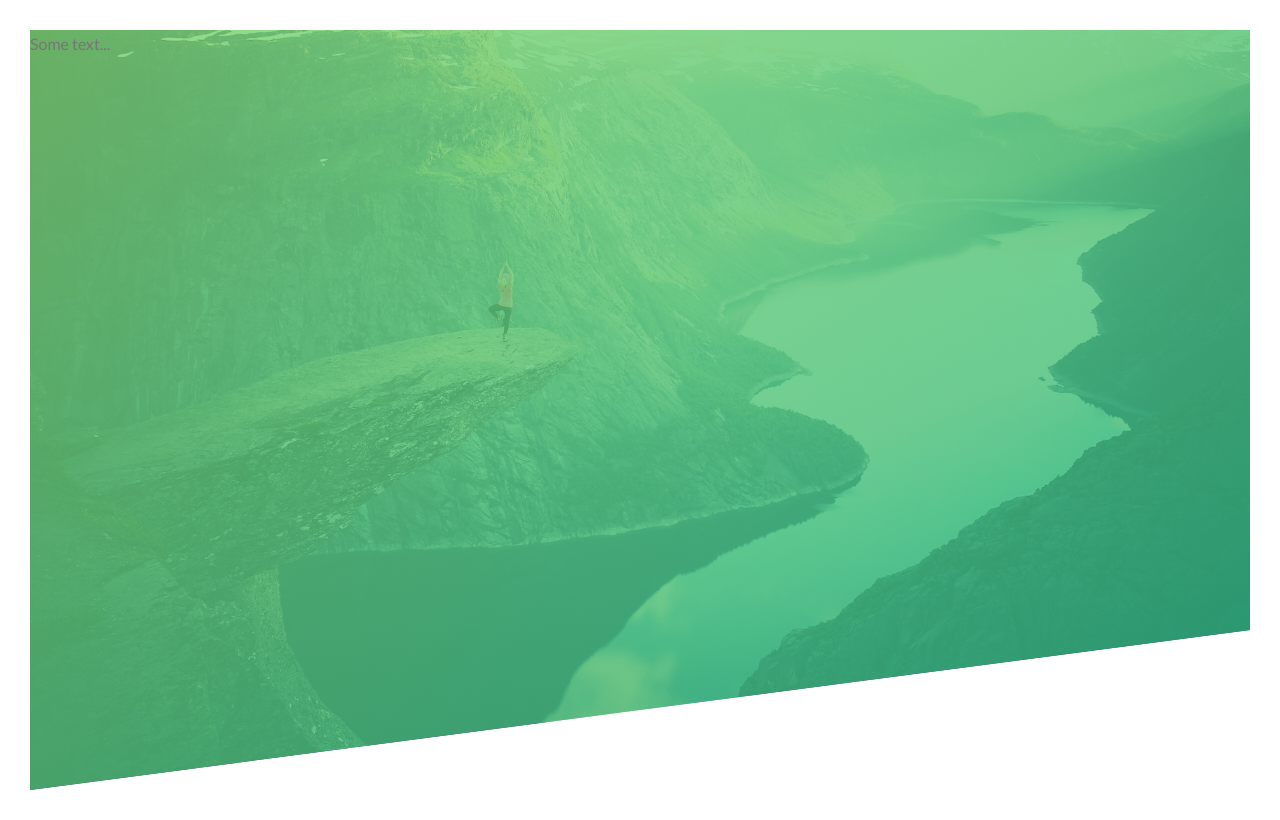
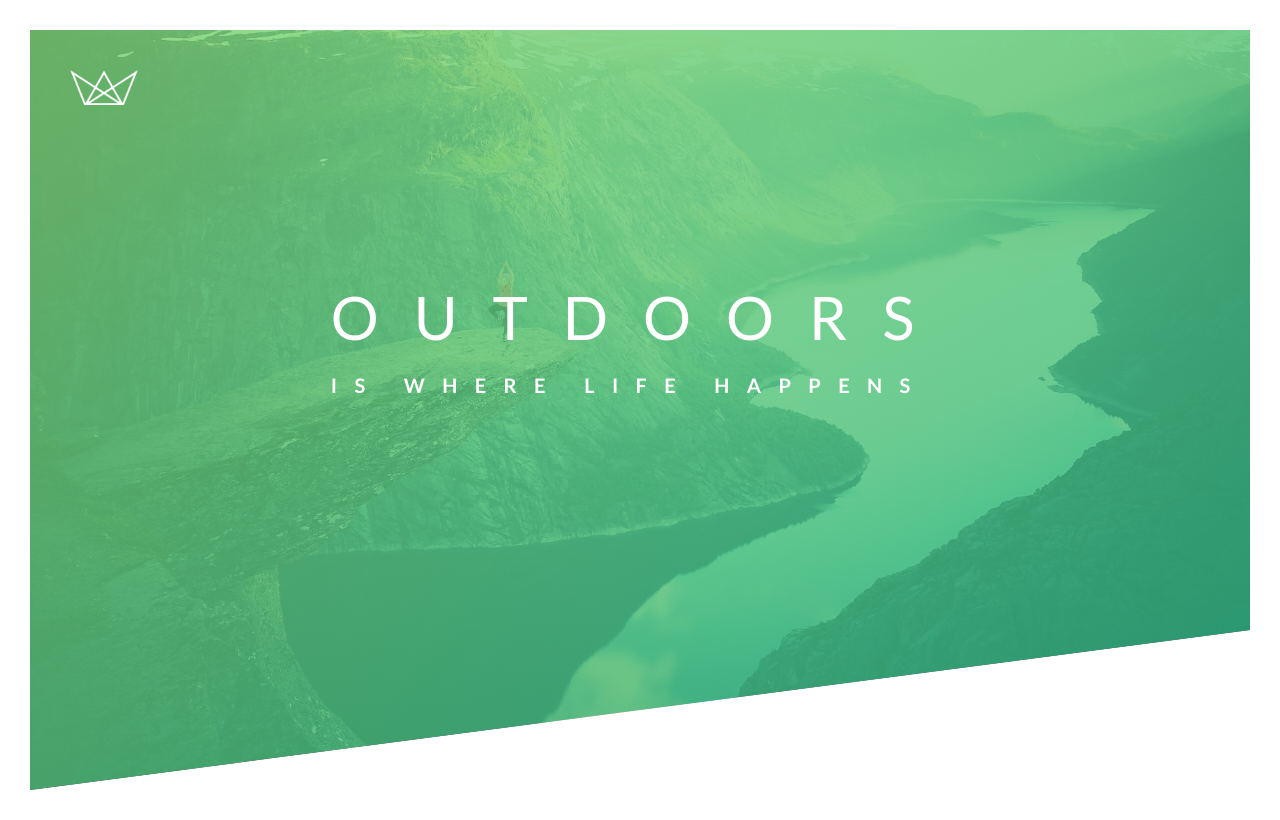
Before and after one commit to rnorman24/Natours, a plain HTML site: page starter/index.html in a window 1280 px wide. Drawn offline with Linux system fonts and the light colour scheme; files that its build step writes are made by us from their sources.

Commit message:
add header

```diff
--- a/starter/css/style.css
+++ b/starter/css/style.css
@@ -31,6 +31,43 @@ body {
     url(../img/hero.jpg);
     background-size: cover;
     background-position: top;
+    position: relative;
 
     clip-path: polygon(0 0, 100% 0, 100% 75vh, 0 100%);
 }
+
+.logo-box {
+    position: absolute;
+    top: 40px;
+    left: 40px;
+}
+
+.logo {
+    height: 35px;
+}
+
+.text-box {
+    position: absolute;
+    top: 40%;
+    left: 50%;
+    transform: translate(-50%, -50%)
+}
+
+.heading-primary {
+    color: #fff;
+    text-transform: uppercase;
+}
+
+.heading-primary-main {
+    display: block;
+    font-size: 60px;
+    font-weight: 400;
+    letter-spacing: 35px;
+}
+
+.heading-primary-sub {
+    display: block;
+    font-size: 20px;
+    font-weight: 700;
+    letter-spacing: 17.4px;
+}
--- a/starter/index.html
+++ b/starter/index.html
@@ -14,7 +14,17 @@
     </head>
     <body>
         <header class="header">
-            Some text...
+            <div class="logo-box">
+                <img src="img/logo-white.png" alt="Logo" class="logo">
+            </div>
+
+            <div class="text-box">
+                <h1 class="heading-primary">
+                    <span class="heading-primary-main">Outdoors</span>
+                    <span class='heading-primary-sub'>is where life happens</span>
+                </h1>
+            </div>
+
         </header>
     </body>
 </html>
```
